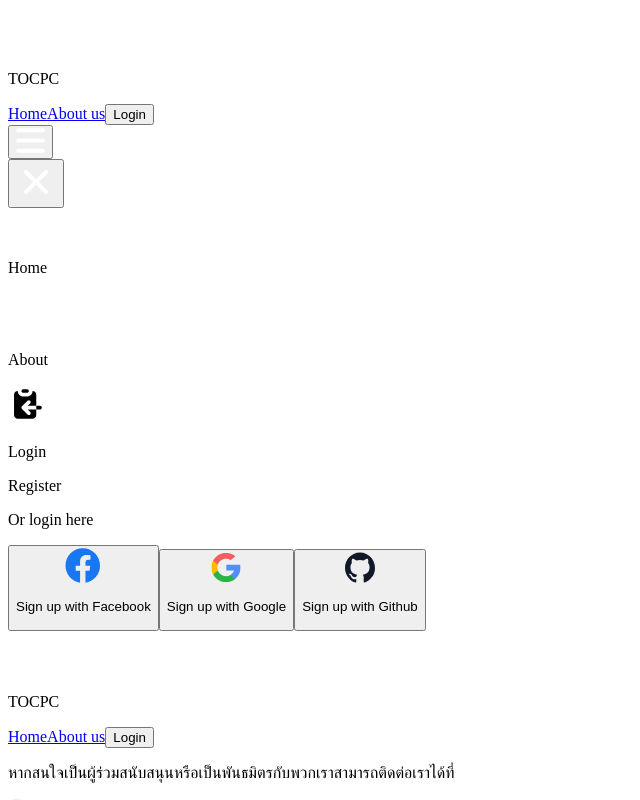
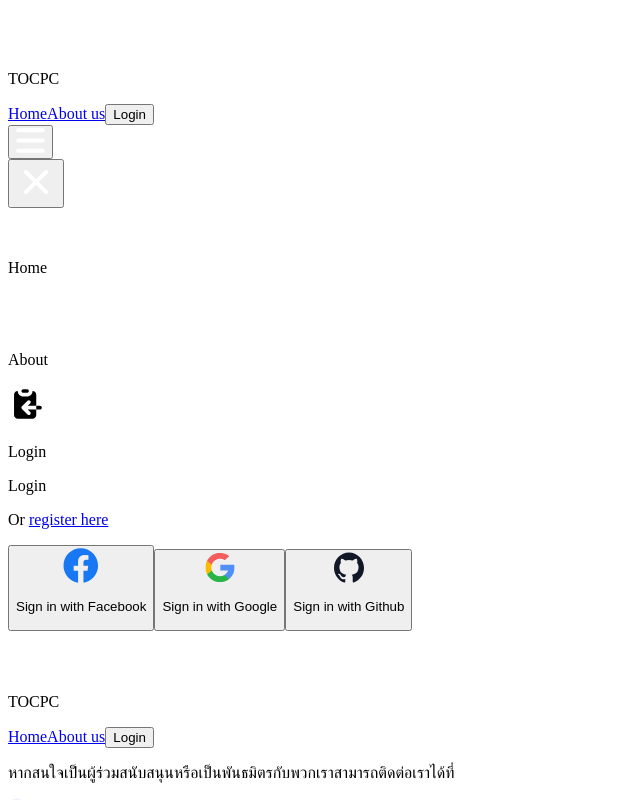
Before and after one commit to TOCPC/tocpc-site, a Next.js app: page /login in a window 1280 px wide. Shown: the top 800 px of the page, without its empty margins (0-640 px from the left). Built offline with nearby package versions, Linux system fonts and the light colour scheme; no server answers.

Commit message:
change typo on login & register

```diff
--- a/src/components/Nav.tsx
+++ b/src/components/Nav.tsx
@@ -130,7 +130,7 @@ export const Nav = () => {
             </a>
           </Link>
           <Link href="/login">
-            <button className="font-display bg-white font-semibold px-6 py-2.5 rounded-full">
+            <button className="font-display bg-white font-semibold px-6 py-2.5 rounded-full hover:bg-gray-300">
               Login
             </button>
           </Link>
--- a/src/pages/login.tsx
+++ b/src/pages/login.tsx
@@ -7,12 +7,12 @@ const Login = () => {
       <div className="flex flex-col items-center justify-center h-screen">
         <div>
           <p className="font-display text-3xl text-white text-center font-extrabold py-2">
-            Register
+            Login
           </p>
           <p className="font-display text-white text-center pb-8">
             Or{' '}
-            <Link href="/login">
-              <span className="text-red-400">login here</span>
+            <Link href="/register" passHref>
+              <a className="text-red-400">register here</a>
             </Link>
           </p>
         </div>
@@ -32,7 +32,7 @@ const Login = () => {
                 fill="#1877F2"
               />
             </svg>
-            <p className="px-4">Sign up with Facebook</p>
+            <p className="px-4">Sign in with Facebook</p>
           </button>
           <button className="flex items-center justify-center mx-auto font-display bg-white hover:bg-gray-300 py-auto rounded-full w-80 py-3 mb-6">
             <svg
@@ -71,7 +71,7 @@ const Login = () => {
                 </clipPath>
               </defs>
             </svg>
-            <p className="px-4">Sign up with Google</p>
+            <p className="px-4">Sign in with Google</p>
           </button>
           <button className="flex items-center justify-center mx-auto font-display bg-white hover:bg-gray-300 py-auto rounded-full w-80 py-3 mb-6">
             <svg
@@ -88,7 +88,7 @@ const Login = () => {
                 fill="#111827"
               />
             </svg>
-            <p className="px-4">Sign up with Github</p>
+            <p className="px-4">Sign in with Github</p>
           </button>
         </div>
       </div>
--- a/src/pages/register.tsx
+++ b/src/pages/register.tsx
@@ -11,8 +11,8 @@ const Login = () => {
           </p>
           <p className="font-display text-white text-center pb-8">
             Or{' '}
-            <Link href="/login">
-              <span className="text-red-400">login here</span>
+            <Link href="/login" passHref>
+              <a className="text-red-400">login here</a>
             </Link>
           </p>
         </div>
```
